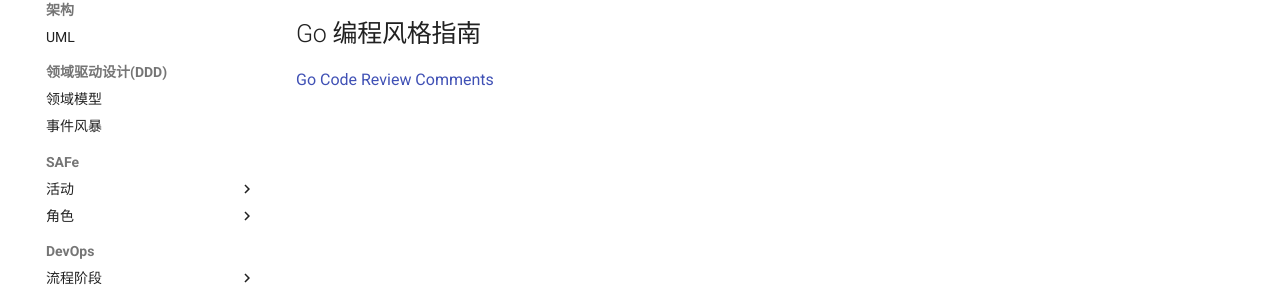
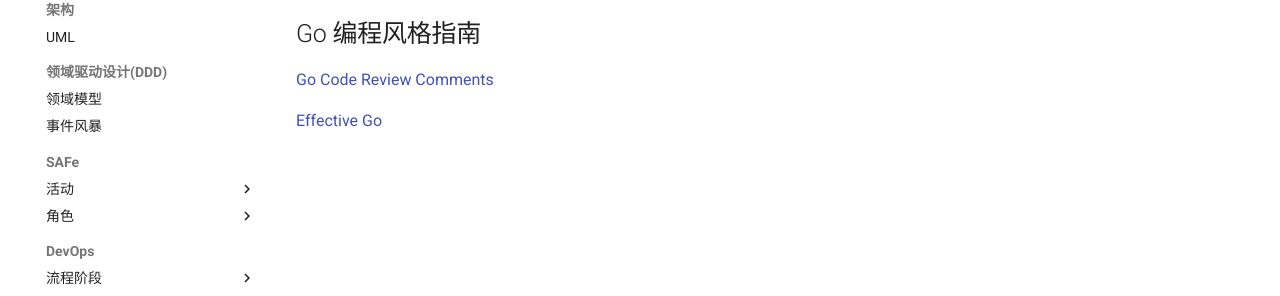
Before and after one commit to wizardbyron/guides, an MkDocs documentation site: the page built from docs/programming/go/index.md, in a window 1280 px wide. Shown: the part 164-460 px from the top of the page. Built offline with MkDocs 1.6.1 and Material for MkDocs 9.7.7, drawn with Linux system fonts in a browser that asks for light colours.

Commit message:
Add effective_go

```diff
--- a/docs/programming/go/index.md
+++ b/docs/programming/go/index.md
@@ -3,3 +3,5 @@
 ## Go 编程风格指南
 
 [Go Code Review Comments](https://github.com/golang/go/wiki/CodeReviewComments)
+
+[Effective Go](https://go.dev/doc/effective_go)
```
